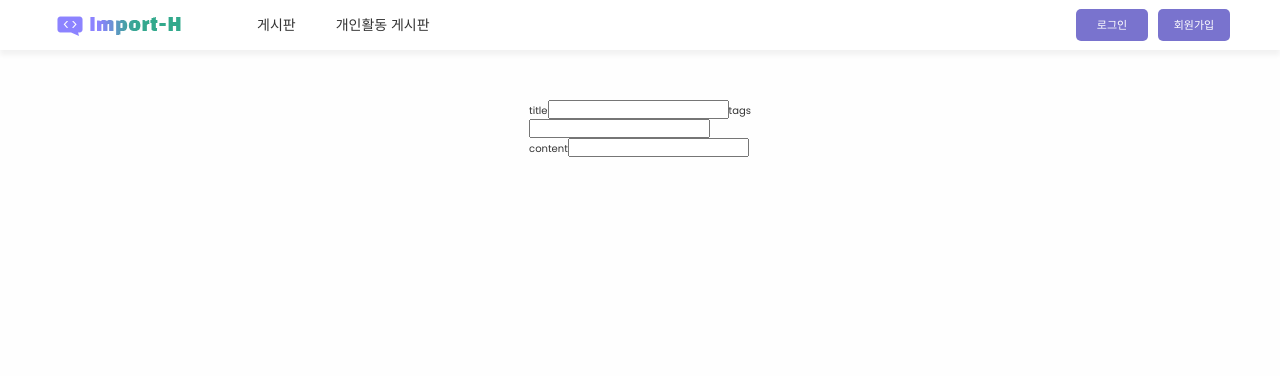
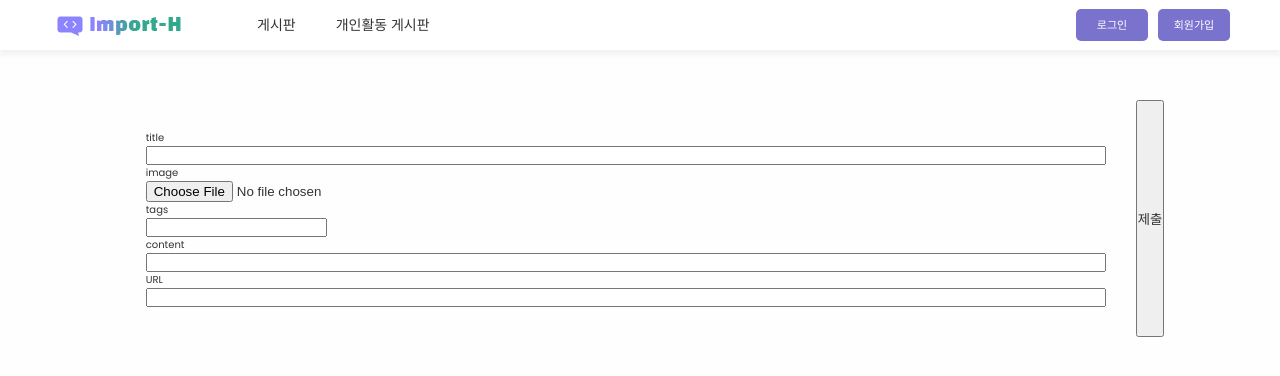
Before and after one commit to import-H/frontend, a React (Create React App) app: page /admin in a window 1280 px wide. Shown: the top 376 px of the page. Built offline with nearby package versions, Linux system fonts and the light colour scheme; a small style sheet from the web is missing.

Commit message:
FEAT : admin 페이지에서 banner 생성하는 기능 추가

```diff
--- a/src/Pages/Admin.js
+++ b/src/Pages/Admin.js
@@ -2,23 +2,86 @@ import React, { useState } from "react";
 import GlobalStyle from "../Styles/Globalstyle";
 import { Container } from "../Styles/theme";
 import styled from "styled-components";
+import { useDispatch, useSelector } from "react-redux";
+import { addBanner } from "../reducers/slices/adminSlice";
+import axios from "axios";
+import axiosInstance from "../utils/axiosInstance";
 
 const Admin = () => {
+  const dispatch = useDispatch();
+  const status = useSelector(state => state.admin.status);
+
   const [title, setTitle] = useState("");
+  const [imgUrl, setImgUrl] = useState("");
+  const [url, setUrl] = useState("");
+  const [content, setContent] = useState("");
+  const [tags, setTags] = useState([]);
+
   const [currentTag, setCurrentTag] = useState("");
-  const [tags, setTags] = useState([]);
+
+  const onTagPush = () => {
+    if (!tags.includes(currentTag)) setTags([...tags, currentTag]);
+    setCurrentTag("");
+  };
+
+  console.log(title, tags, content, url, imgUrl);
+
+  const bannerSubmit = async e => {
+    e.preventDefault();
+
+    const data = {
+      title: title,
+      url: url,
+      imgUrl: imgUrl,
+      content: content,
+      tags: tags,
+    };
+
+    dispatch(addBanner(data));
+  };
+
+  const onImageChage = async e => {
+    const img = e.target.files[0];
+    const formData = new FormData();
+    formData.append("image", img);
+
+    const response = await axiosInstance.post(
+      `http://localhost:8090/v1/file/upload`,
+      formData,
+      { header: { "content-type": "multipart/formdata" } },
+    );
+
+    const url = `http://localhost:8090${response.data.data.imageURL}`;
+    setImgUrl(url);
+  };
 
   return (
     <Container>
       <GlobalStyle />
-      {/* banner 수정 */}
-      <div>
+
+      <div
+        style={{
+          display: "flex",
+          flexDirection: "column",
+          width: "80%",
+          margin: "3rem",
+        }}
+      >
         <label>title</label>
         <input
           type="text"
-          name="email"
+          name="title"
           onChange={e => setTitle(e.target.value)}
         />
+        <label>image</label>
+        <div>
+          <input
+            type="file"
+            accept="image/jpg,image/png,image/jpeg,image/gif"
+            name="profile_img"
+            onChange={onImageChage}
+          ></input>
+        </div>
         <label>tags</label>
         {/* tagArea/ */}
         <div>
@@ -44,10 +107,13 @@ const Admin = () => {
         <label>content</label>
         <input
           type="text"
-          name="email"
-          onChange={e => setTitle(e.target.value)}
+          name="content"
+          onChange={e => setContent(e.target.value)}
         />
+        <label>URL</label>
+        <input type="text" name="url" onChange={e => setUrl(e.target.value)} />
       </div>
+      <button onClick={bannerSubmit}>제출</button>
     </Container>
   );
 };
--- /dev/null
+++ b/src/reducers/slices/adminSlice.js
@@ -0,0 +1,44 @@
+import { createSlice, createAsyncThunk } from "@reduxjs/toolkit";
+
+// axios
+import axios from "axios";
+
+// axios with auth
+import axiosInstance from "../../utils/axiosInstance";
+const API_URL = "http://localhost:8090";
+
+const initialState = {
+  status: null,
+  posts: "",
+  post: "",
+};
+
+// 배너 추가하기
+export const addBanner = createAsyncThunk(
+  "admin/addBanner",
+  async (data, dispatch, getState) => {
+    const response = await axiosInstance.post(`${API_URL}/v1/user/id/1`, data);
+    return response.data.data;
+  },
+);
+
+const slice = createSlice({
+  name: "admin",
+  initialState,
+  reducers: {},
+  extraReducers: {
+    // getUser
+    [addBanner.pending]: (state, action) => {
+      state.status = "loading";
+    },
+    [addBanner.fulfilled]: (state, action) => {
+      state.status = "success";
+    },
+    [addBanner.rejected]: (state, action) => {
+      state.status = "failed";
+      state.error = action.error;
+    },
+  },
+});
+
+export default slice.reducer;
--- a/src/reducers/store.js
+++ b/src/reducers/store.js
@@ -6,6 +6,7 @@ import { configureStore } from "@reduxjs/toolkit";
 import authReducer from "./slices/authSlice";
 import postReducer from "./slices/postSlice";
 import mainReducer from "./slices/mainSlice";
+import adminReducer from "./slices/adminSlice";
 import sampleAuthReudcer from "./slices/sampleAuthSlice";
 
 //https://edvins.io/how-to-use-redux-persist-with-redux-toolkit 참고
@@ -22,6 +23,7 @@ const reducers = combineReducers({
   post: postReducer, // postSlice
   sample: sampleAuthReudcer,
   main: mainReducer,
+  admin: adminReducer,
 });
 
 const rootReducer = (state, action) => {
```
